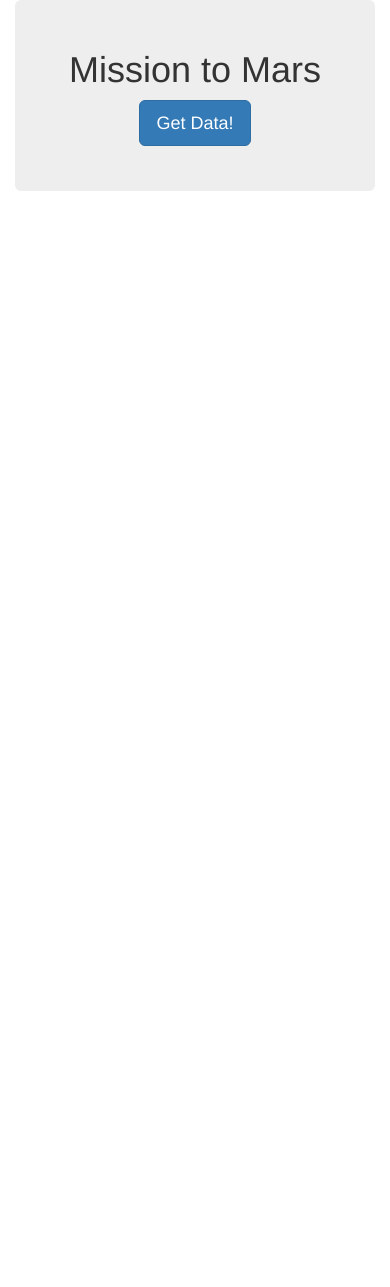
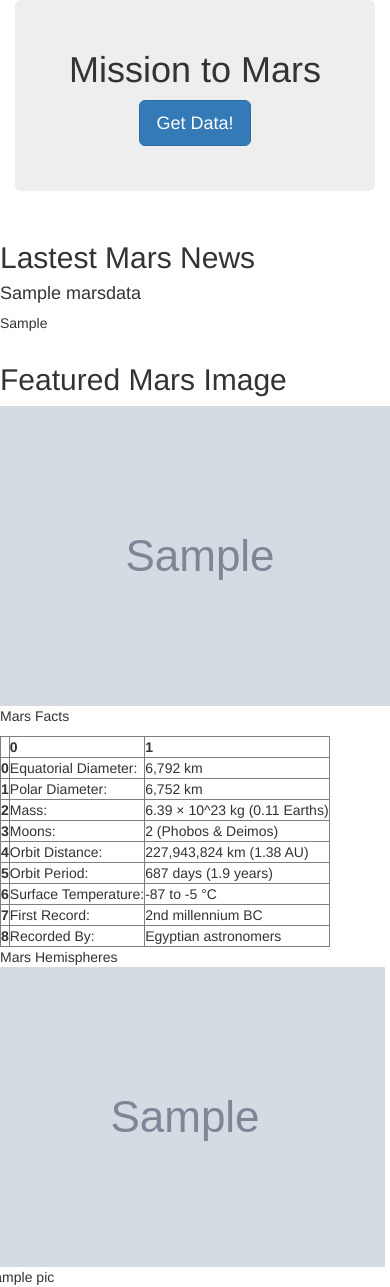
Before and after one commit to davidseisenstein/web-scraping-challenge, a Flask app: page / in a window 390 px wide; the page is wider, and only the part inside the window is pictured. Before the commit the page ends 191 px from the top of that part, so only its background shows below. Run offline with Flask 2, Linux system fonts and the light colour scheme; grey boxes marked "Sample" are stand-in pictures; a database or web service that is not in the repository returns one stand-in record (values such as "Sample title"); some libraries are stand-ins or nearby versions.

Commit message:
pushing partially working files prior to updating image res scrape

```diff
--- a/app.py
+++ b/app.py
@@ -18,12 +18,12 @@ db = client.mars
 
 @app.route("/")
 def index():
-    mars_data = db.mars.find_one()
-    return render_template("index.html", mars_data = mars_data)
+    mars_data = db.marsdata.find_one(sort=[( '_id', pymongo.DESCENDING )])
+    print(mars_data)
+    return render_template("index.html", data = mars_data)
 
 @app.route("/scrape")
 def scraper():
-    mars = db.mars
     mars_data = scrape_mars.scrape()
     db.marsdata.insert_one(mars_data)
     return redirect("/", code=302)
--- a/scrape_mars.py
+++ b/scrape_mars.py
@@ -29,7 +29,7 @@ def scrape():
     response = requests.get(url)
     soup = BeautifulSoup(response.text, 'html.parser')
     # Fetch the URL for the image
-    baseurl = 'https://www.jpl.nasa.gov/spaceimages'
+    baseurl = 'https://www.jpl.nasa.gov'
 
     # I feel like there is an easier way to do this part, but it worked. Oh, i was supposed to use splinter.
     relativeurl = soup.find_all('article', class_='carousel_item')[0]['style'].split(' ')[1].split('(')[1].replace("'", '').replace(")", '').replace(";", '')
--- a/templates/index.html
+++ b/templates/index.html
@@ -17,6 +17,97 @@
         </div>
     </div>
 
+    <div class="row">
+        <div class="col-md-12">
+            <h2>Lastest Mars News</h2>
+            <h4>{{ data.news_title }}</h4>
+            <p>{{ data.news_paragraph }}</p>
+        </div>
+    </div>
+
+    <div class="row">
+        <div class="col-md-8">
+            <h2>Featured Mars Image</h2>
+            <figure>
+            <img src="{{ data.featured_image_url }}" class="image-fluid" alt="">
+            </figure>
+        </div>
+        <div class="col-md-4">
+            <p>Mars Facts</p>
+            <table border="1" class="dataframe">
+                <thead>
+                    <tr style="text-align: right;">
+                        <th></th>
+                        <th>0</th>
+                        <th>1</th>
+                    </tr>
+                </thead>
+                <tbody>
+                    <tr>
+                        <th>0</th>
+                        <td>Equatorial Diameter:</td>
+                        <td>6,792 km</td>
+                    </tr>
+                    <tr>
+                        <th>1</th>
+                        <td>Polar Diameter:</td>
+                        <td>6,752 km</td>
+                    </tr>
+                    <tr>
+                        <th>2</th>
+                        <td>Mass:</td>
+                        <td>6.39 × 10^23 kg (0.11 Earths)</td>
+                    </tr>
+                    <tr>
+                        <th>3</th>
+                        <td>Moons:</td>
+                        <td>2 (Phobos &amp; Deimos)</td>
+                    </tr>
+                    <tr>
+                        <th>4</th>
+                        <td>Orbit Distance:</td>
+                        <td>227,943,824 km (1.38 AU)</td>
+                    </tr>
+                    <tr>
+                        <th>5</th>
+                        <td>Orbit Period:</td>
+                        <td>687 days (1.9 years)</td>
+                    </tr>    <tr>
+                        <th>6</th>
+                        <td>Surface Temperature:</td>
+                        <td>-87 to -5 °C</td>
+                    </tr>    <tr>
+                        <th>7</th>
+                        <td>First Record:</td>
+                        <td>2nd millennium BC</td>
+                    </tr>
+                    <tr>
+                        <th>8</th>
+                        <td>Recorded By:</td>
+                        <td>Egyptian astronomers</td>
+                    </tr>
+                </tbody>
+            </table>
+        </div>
+    </div>
+
+    <div class="row">
+        <div class="col-md-12">Mars Hemispheres</div>
+
+    <div class="row">
+    {% for pic in data.hemis_list %}
+
+        <div class="col-md-3">
+            <figure>
+                <img src="{{ pic.img_url }}">
+                <figcaption>{{ pic.title }}</figcaption>
+            </figure>
+        </div>
+    {% endfor %}
+    </div>
+
+    </div>
+
 </body>
 
 </html>
```
Also changed, not shown: 1 other file.
